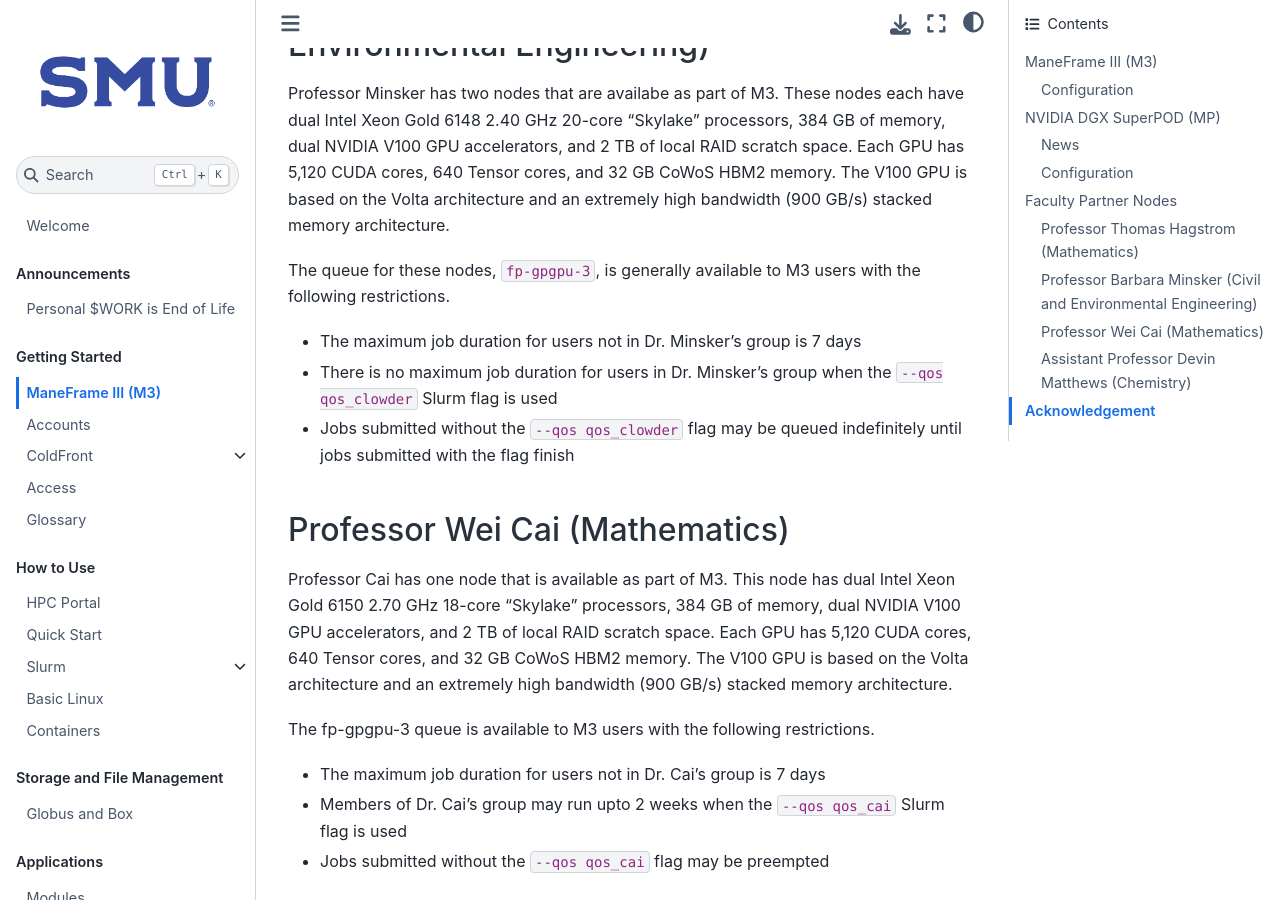
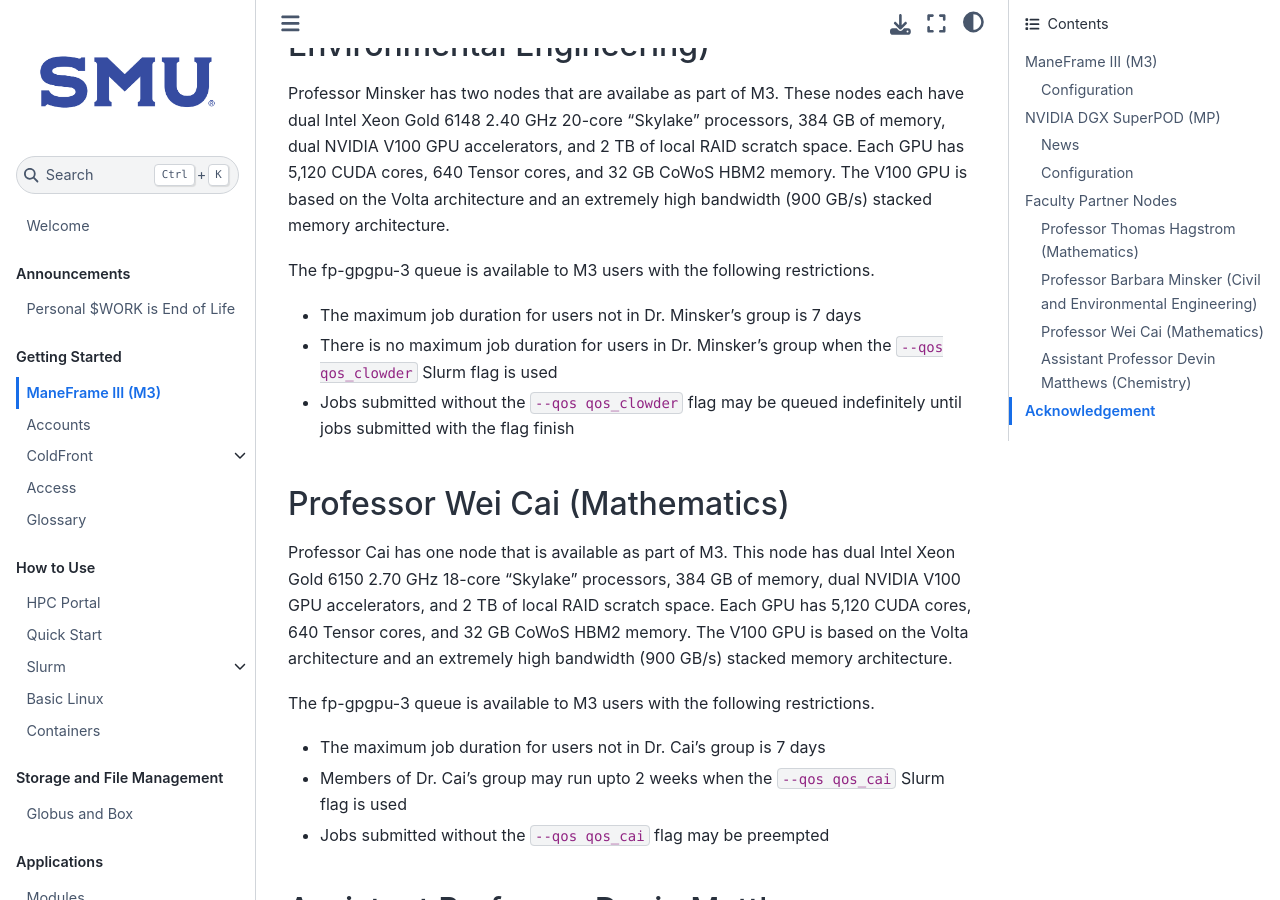
Before and after one commit to SouthernMethodistUniversity/hpc_docs, a Jupyter Book: the page built from docs/about.md, in a window 1280 px wide and 900 px high, scrolled down 3931 px. Built offline with Jupyter Book 1.0.4 settings and Sphinx 7.4.7 and the Sphinx Book theme 1.1.4, drawn with Linux system fonts in a browser that asks for light colours.

Commit message:
Update about.md

```diff
--- a/docs/about.md
+++ b/docs/about.md
@@ -111,7 +111,7 @@
 Volta architecture and an extremely high bandwidth (900 GB/s) stacked
 memory architecture.
 
-The queue for these nodes, `fp-gpgpu-3`, is generally available to M3
+The fp-gpgpu-3 queue is available to M3
 users with the following restrictions.
 
 -   The maximum job duration for users not in Dr. Minsker\'s group is 7 days
```
